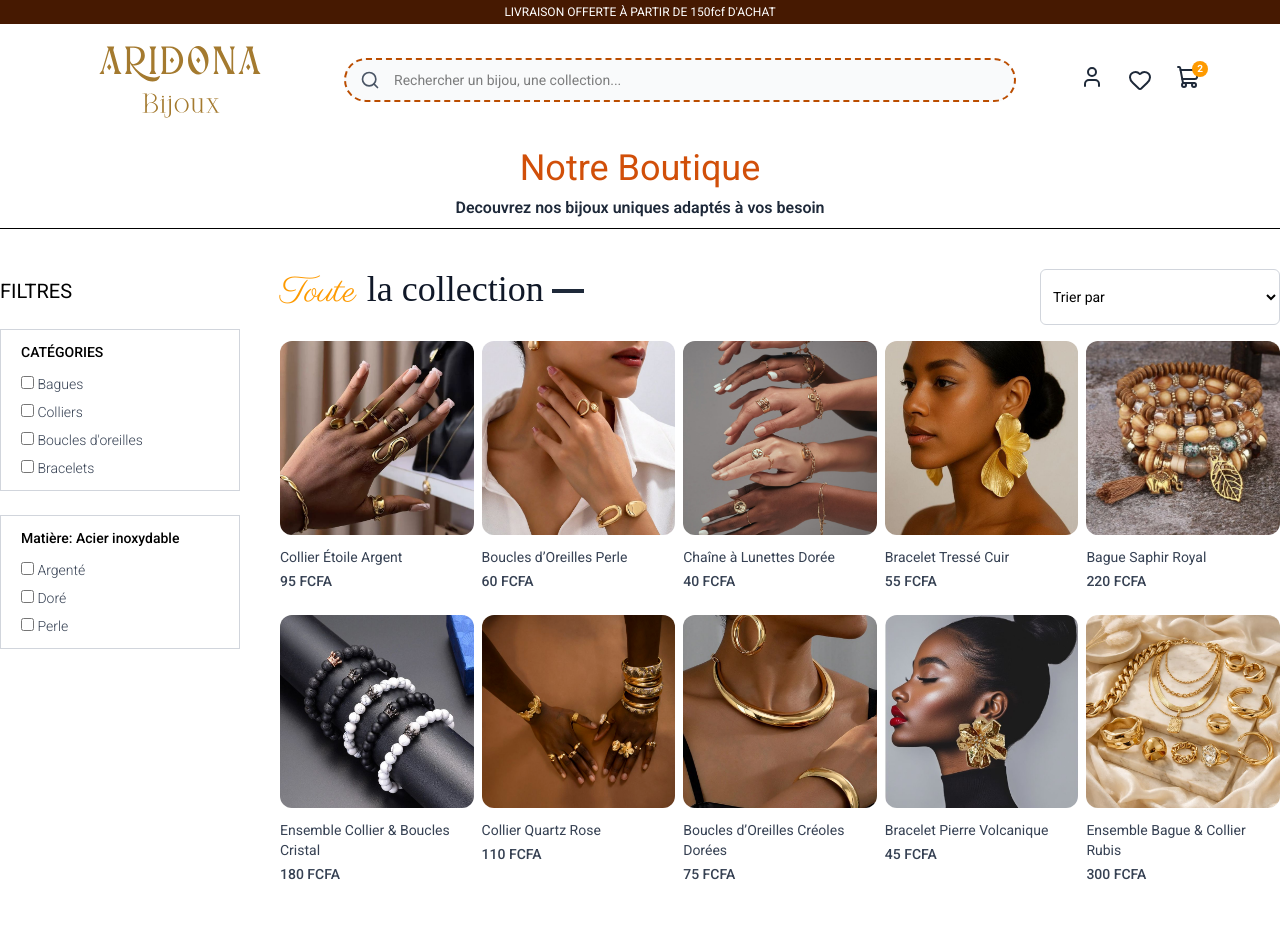
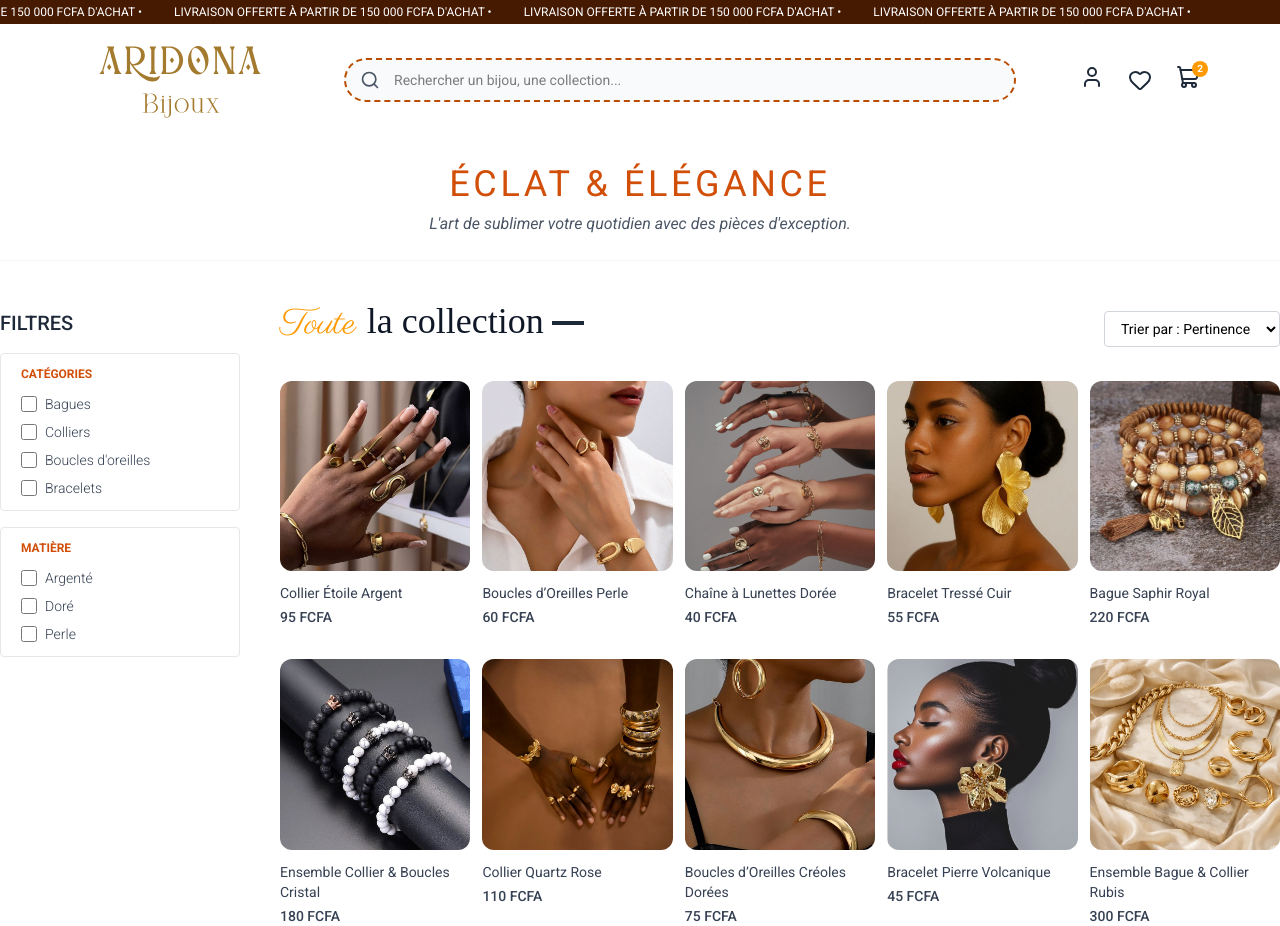
Before and after one commit to kephira-07/Aridona-Boutique, a React (Vite) app: page /boutique in a window 1280 px wide. Before the commit the page ends 884 px from the top, so only its background shows below. Built offline with nearby package versions, Linux system fonts and the light colour scheme; a web font is replaced by a local one.

Commit message:
en constructio n 8

```diff
--- a/src/composant/Hero.jsx
+++ b/src/composant/Hero.jsx
@@ -113,7 +113,7 @@ export default function Hero() {
             <img src={images[3].src} className="w-full h-full object-cover transition-transform duration-700 group-hover:scale-105" alt="Bijou" />
           </div>
         </div>
-       <div className="md:hidden w-full mt-28 h-100  rounded-2xl  flex items-center flex-col overflow-hidden">
+       <div className="md:hidden w-full mt-25 h-100  rounded-2xl  flex items-center flex-col overflow-hidden">
               <Caroussel autoSlide={true} autoSlideInterval={3000}>
                 {images.map((image) => (
                   <img
--- a/src/composant/Navbar.jsx
+++ b/src/composant/Navbar.jsx
@@ -43,9 +43,29 @@ export default function Navbar() {
         className='fixed top-0 w-full z-50 transition-all duration-300 '>
            {/* --- BANDEAU ANNONCE (Optionnel) --- */}
 
-         <div className="flex items-center bg-amber-950 text-white text-xs justify-center  h-6 w-full ">
-          LIVRAISON OFFERTE À PARTIR DE 150fcf D'ACHAT
-        </div>
+        <div className="relative flex items-center bg-amber-950 text-white text-xs overflow-hidden h-6 w-full">
+  <div
+    className="flex whitespace-nowrap"
+    style={{
+      display: 'flex',
+      whiteSpace: 'nowrap',
+      animation: 'scroll-loop 20s linear infinite',
+    }}
+  >
+    {/* On définit l'animation directement dans une balise style invisible */}
+    <style>{`
+      @keyframes scroll-loop {
+        0% { transform: translateX(0); }
+        100% { transform: translateX(-50%); }
+      }
+    `}</style>
+
+    <span className="px-4">LIVRAISON OFFERTE À PARTIR DE 150 000 FCFA D'ACHAT • </span>
+    <span className="px-4">LIVRAISON OFFERTE À PARTIR DE 150 000 FCFA D'ACHAT • </span>
+    <span className="px-4">LIVRAISON OFFERTE À PARTIR DE 150 000 FCFA D'ACHAT • </span>
+    <span className="px-4">LIVRAISON OFFERTE À PARTIR DE 150 000 FCFA D'ACHAT • </span>
+  </div>
+</div>
 
 
           {/* VERSION PC (Cachée sur Mobile) */}
--- a/src/pages/Collection.jsx
+++ b/src/pages/Collection.jsx
@@ -85,57 +85,64 @@ const Collection = () => {
     },[sortType])
     return (
   <div>
-
   {/* En tete */}
-                 <div className="bg-[#ffffffd3] mt-35 py-2 px-4 text-center">
-                    <h2 className="text-4xl font-stretch-50% text-[#d14f09] mb-2">Notre Boutique</h2>
-                    <p className="text-gray-800 font-semibold max-w-2xl mx-auto">
-                    Decouvrez nos bijoux uniques adaptés à vos besoin
+  {/* Ajustement du mt-35 (trop grand sur mobile) vers mt-20, puis mt-35 sur grand écran (md) */}
+  <div className="bg-[#ffffffd3] mt-20 md:mt-35 py-6 px-4 text-center">
+    <h2 className="text-3xl md:text-4xl font-stretch-50% text-[#d14f09] mb-2 uppercase tracking-widest">
+      Éclat & Élégance
+    </h2>
+    <p className="text-gray-600 italic text-sm md:text-base max-w-2xl mx-auto">
+      L'art de sublimer votre quotidien avec des pièces d'exception.
     </p>
   </div>
-              <div className='flex flex-col sm:flex-row gap-1 sm:gap-10 pt-10 border-t'>
 
-            {/* Colonne gauche */}
-            <div className='min-w-60'>
-                <p onClick={() => setShowFilter(!showFilter)} className='my-2 text-xl flex items-center cursor-pointer gap-2 uppercase'>
+  {/* Conteneur principal : flex-col par défaut (mobile), row sur tablette/desktop (sm) */}
+  <div className='flex flex-col sm:flex-row gap-4 sm:gap-10 pt-10 border-t border-gray-100'>
+
+    {/* Colonne gauche (Filtres) */}
+    <div className='min-w-full sm:min-w-60 px-4 sm:px-0'>
+      <p onClick={() => setShowFilter(!showFilter)} className='my-2 text-lg md:text-xl flex items-center justify-between sm:justify-start cursor-pointer gap-2 uppercase font-medium text-gray-800'>
         Filtres
         <ChevronRight className={`h-4 w-4 sm:hidden transition-transform duration-300 ${showFilter ? 'rotate-90' : ''}`} />
       </p>
 
       {/* Catégories */}
-                <div className={`border border-gray-300 pl-5 py-3 mt-6 ${showFilter ? '' : 'hidden'} sm:block`}>
-                    <p className="mb-3 text-sm font-medium">CATÉGORIES</p>
+      <div className={`border border-gray-200 rounded-sm pl-5 py-3 mt-4 ${showFilter ? 'block' : 'hidden'} sm:block transition-all`}>
+        <p className="mb-3 text-xs font-bold text-[#d14f09]">CATÉGORIES</p>
         <div className="flex flex-col gap-2 text-sm font-light text-gray-700">
-                        <label><input type="checkbox" value="Bagues" onChange={toggleCategorie}/> Bagues</label>
-                        <label><input type="checkbox" value="Collier" onChange={toggleCategorie}/> Colliers</label>
-                        <label><input type="checkbox" value="Boucle d’oreille" onChange={toggleCategorie}/> Boucles d'oreilles</label>
-                        <label><input type="checkbox" value="Bracelet" onChange={toggleCategorie}/> Bracelets</label>
+          <label className="flex items-center gap-2 cursor-pointer"><input type="checkbox" className="w-4 h-4 accent-[#d14f09]" value="Bagues" onChange={toggleCategorie}/> Bagues</label>
+          <label className="flex items-center gap-2 cursor-pointer"><input type="checkbox" className="w-4 h-4 accent-[#d14f09]" value="Collier" onChange={toggleCategorie}/> Colliers</label>
+          <label className="flex items-center gap-2 cursor-pointer"><input type="checkbox" className="w-4 h-4 accent-[#d14f09]" value="Boucle d’oreille" onChange={toggleCategorie}/> Boucles d'oreilles</label>
+          <label className="flex items-center gap-2 cursor-pointer"><input type="checkbox" className="w-4 h-4 accent-[#d14f09]" value="Bracelet" onChange={toggleCategorie}/> Bracelets</label>
         </div>
       </div>
 
       {/* Matière */}
-                <div className={`border border-gray-300 pl-5 py-3 mt-6 ${showFilter ? '' : 'hidden'} sm:block`}>
-                    <p className="mb-3 text-sm font-medium">Matière: Acier inoxydable</p>
+      <div className={`border border-gray-200 rounded-sm pl-5 py-3 mt-4 ${showFilter ? 'block' : 'hidden'} sm:block transition-all`}>
+        <p className="mb-3 text-xs font-bold text-[#d14f09]">MATIÈRE</p>
         <div className="flex flex-col gap-2 text-sm font-light text-gray-700">
-                        <label><input type="checkbox" value="Argenter" onChange={toggleMatiere}/> Argenté</label>
-                        <label><input type="checkbox" value="Dore" onChange={toggleMatiere}/> Doré</label>
-                        <label><input type="checkbox" value="Perle" onChange={toggleMatiere}/> Perle</label>
+          <label className="flex items-center gap-2 cursor-pointer"><input type="checkbox" className="w-4 h-4 accent-[#d14f09]" value="Argenter" onChange={toggleMatiere}/> Argenté</label>
+          <label className="flex items-center gap-2 cursor-pointer"><input type="checkbox" className="w-4 h-4 accent-[#d14f09]" value="Dore" onChange={toggleMatiere}/> Doré</label>
+          <label className="flex items-center gap-2 cursor-pointer"><input type="checkbox" className="w-4 h-4 accent-[#d14f09]" value="Perle" onChange={toggleMatiere}/> Perle</label>
         </div>
       </div>
     </div>
 
-            {/* Colonne droite */}
-            <div className='flex-1'>
-                <div className="flex justify-between text-base sm:text-2xl mb-4">
+    {/* Colonne droite (Produits) */}
+    <div className='flex-1 px-4 sm:px-0'>
+      <div className="flex flex-col md:flex-row justify-between items-start md:items-center gap-4 mb-6">
         <Titre text1={'Toute'} text2={'la collection'} />
-                    <select onChange={(e)=>setSortType(e.target.value)} className="border border-gray-300 rounded-md px-2 py-1 text-sm">
-                        <option value="">Trier par</option>
-                        <option value="price-asc">Prix : du moins cher au plus cher</option>
-                        <option value="price-desc">Prix : du plus cher au moins cher</option>
+
+        {/* Select plus large sur mobile pour faciliter le clic */}
+        <select onChange={(e)=>setSortType(e.target.value)} className="w-full md:w-auto border border-gray-300 rounded-sm px-3 py-2 text-sm bg-white focus:ring-1 focus:ring-[#d14f09] outline-none">
+          <option value="">Trier par : Pertinence</option>
+          <option value="price-asc">Prix : Croissant</option>
+          <option value="price-desc">Prix : Décroissant</option>
         </select>
       </div>
 
-                <div className='grid grid-cols-2 sm:grid-cols-3 md:grid-cols-4 lg:grid-cols-5 gap-2 gap-y-6'>
+      {/* Grille : 2 colonnes sur mobile, 3 sur tablette, 4/5 sur desktop */}
+      <div className='grid grid-cols-2 sm:grid-cols-3 md:grid-cols-4 lg:grid-cols-5 gap-3 gap-y-8'>
         {filtreProduits.map((item, index) => (
           <ProduitItem key={index} name={item.name} price={item.price} img={item.img} />
         ))}
```
Lines whose indentation alone changed are shown as unchanged.
